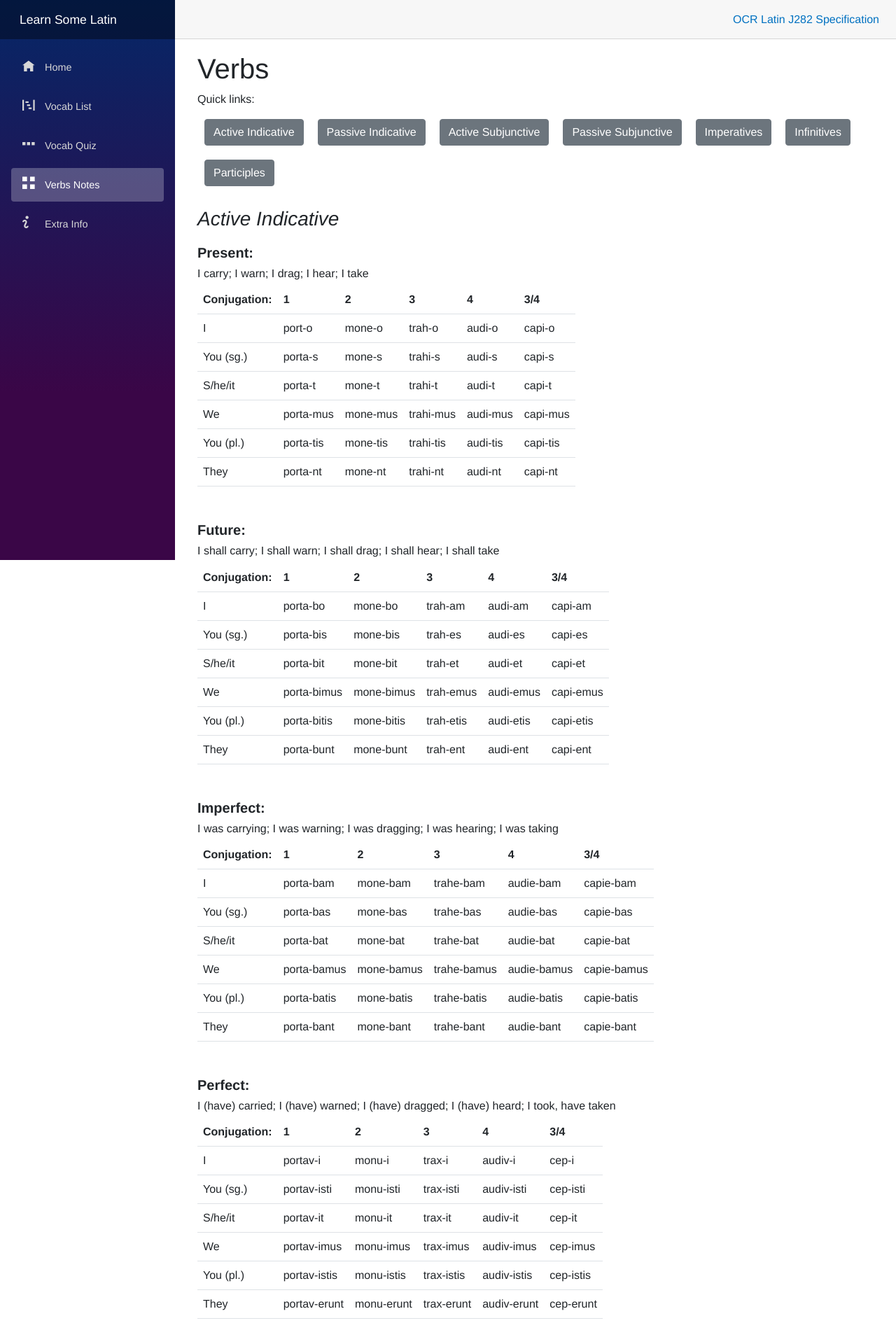
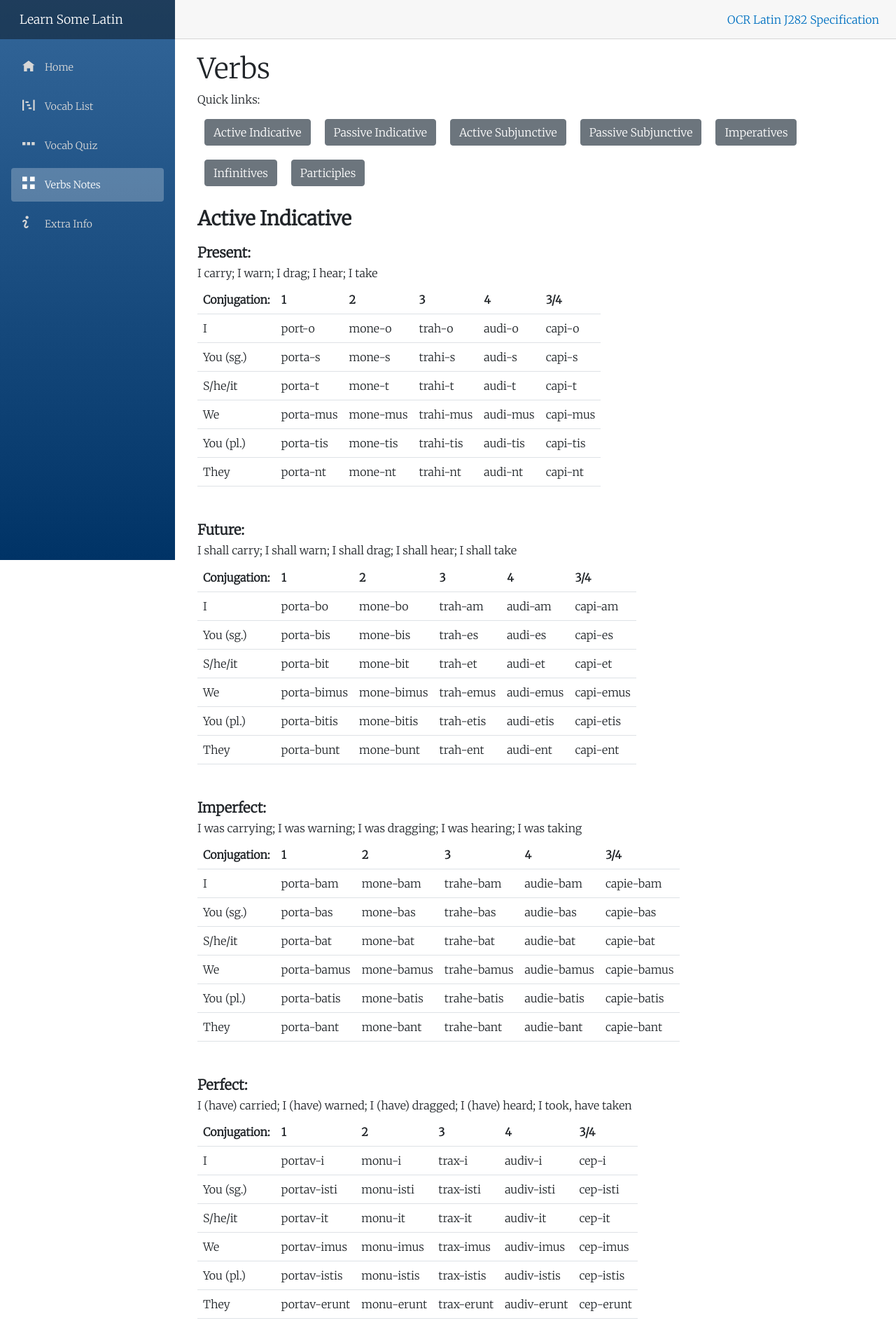
Before and after one commit to ThatJammyDodger/LatinSite, an ASP.NET Core app: page /verb-notes in a window 1280 px wide. Shown: the top 1920 px of the page at 70% size. Run offline with ASP.NET Core 8, Linux system fonts and the light colour scheme; style sheets or scripts are compiled from the project's sources.

Commit message:
modified css

```diff
--- a/LatinVocabTest.styles.css
+++ b/LatinVocabTest.styles.css
@@ -12,7 +12,7 @@ main[b-s9ulwezou5] {
 .sidebar[b-s9ulwezou5] {
     background-image: linear-gradient(180deg, rgb(5, 39, 103) 0%, #3a0647 70%);
     /*background: rgb(238,238,238);
-    background: linear-gradient(180deg, rgba(238,238,238,1) 0%, rgba(100,100,100,1) 100%);*/
+    background: linear-gradient(360deg, rgba(0, 51, 102,1) 0%, rgba(51,102,153,1) 100%);*/
 }
 
 .top-row[b-s9ulwezou5] {
@@ -83,7 +83,7 @@ main[b-s9ulwezou5] {
     }
 }
 /* /Shared/NavMenu.razor.rz.scp.css */
-.navbar-toggler[b-ml268bqipt] {
+    .navbar-toggler[b-ml268bqipt] {
     background-color: rgba(255, 255, 255, 0.1);
 }
 
--- a/Pages/Verbs.razor
+++ b/Pages/Verbs.razor
@@ -9,6 +9,7 @@
 <style>
     tr { display: block; float: left; }
     th, td { display: block; }
+    h3 { font-weight:900; }
 </style>
 
 
@@ -27,7 +28,7 @@ else
         }
     </nav>
 
-    <h3 id="Active Indicative" style="margin-top: 10px"><em>Active Indicative</em></h3>
+    <h3 id="Active Indicative" style="margin-top: 10px">Active Indicative</h3>
 
     <h5 style="margin-top: 20px; font-weight:bold">Present:</h5>
     <h6>I carry; I warn; I drag; I hear; I take</h6>
@@ -250,7 +251,7 @@ else
     </table>
 
 
-    <h3 id="Passive Indicative" style="margin-top: 35px"><em>Passive Indicative</em></h3>
+    <h3 id="Passive Indicative" style="margin-top: 35px">Passive Indicative</h3>
 
     <h5 style="margin-top: 20px; font-weight:bold">Present:</h5>
     <h6>I am carried; I am warned; I am dragged; I am heard; I am taken</h6>
@@ -463,7 +464,7 @@ else
     </table>
 
 
-    <h3 id="Active Subjunctive" style="margin-top: 35px"><em>Active Subjunctive</em></h3>
+    <h3 id="Active Subjunctive" style="margin-top: 35px">Active Subjunctive</h3>
 
     <h5 style="margin-top: 20px; font-weight:bold">Imperfect:</h5>
     <table class="table">
@@ -548,7 +549,7 @@ else
     </table>
 
 
-    <h3 id="Passive Subjunctive" style="margin-top: 35px"><em>Passive Subjunctive</em></h3>
+    <h3 id="Passive Subjunctive" style="margin-top: 35px">Passive Subjunctive</h3>
 
     <h5 style="margin-top: 20px; font-weight:bold">Imperfect:</h5>
     <table class="table">
@@ -633,7 +634,7 @@ else
     </table>
 
 
-    <h3 id="Imperatives" style="margin-top: 35px"><em>Imperatives</em></h3>
+    <h3 id="Imperatives" style="margin-top: 35px">Imperatives</h3>
     <table class="table">
         <tbody>
             <tr>
@@ -676,7 +677,7 @@ else
     </table>
 
 
-    <h3 id="Infinitives" style="margin-top: 35px"><em>Infinitives</em></h3>
+    <h3 id="Infinitives" style="margin-top: 35px">Infinitives</h3>
     <table class="table">
         <tbody>
             <tr style="font-weight:bold">
@@ -781,7 +782,7 @@ else
     </table>
 
 
-    <h3 id="Participles" style="margin-top: 35px"><em>Participles</em></h3>
+    <h3 id="Participles" style="margin-top: 35px">Participles</h3>
     <table class="table">
         <tbody>
             <tr style="font-weight:bold">
--- a/Shared/MainLayout.razor.css
+++ b/Shared/MainLayout.razor.css
@@ -9,9 +9,9 @@ main {
 }
 
 .sidebar {
-    background-image: linear-gradient(180deg, rgb(5, 39, 103) 0%, #3a0647 70%);
-    /*background: rgb(238,238,238);
-    background: linear-gradient(180deg, rgba(238,238,238,1) 0%, rgba(100,100,100,1) 100%);*/
+    /*background-image: linear-gradient(180deg, rgb(5, 39, 103) 0%, #3a0647 70%);*/
+    background: rgb(238,238,238);
+    background: linear-gradient(360deg, rgba(0, 51, 102,1) 0%, rgba(51,102,153,1) 100%);
 }
 
 .top-row {
--- a/wwwroot/css/app.css
+++ b/wwwroot/css/app.css
@@ -1,7 +1,10 @@
 @import url('open-iconic/font/css/open-iconic-bootstrap.min.css');
+@import url('https://fonts.googleapis.com/css2?family=Merriweather:wght@300&display=swap');
+
 
 html, body {
-    font-family: 'Helvetica Neue', Helvetica, Arial, sans-serif;
+    /*font-family: 'Helvetica Neue', Helvetica, Arial, sans-serif;*/
+    font-family: 'Merriweather', serif;
 }
 
 h1:focus {
```
